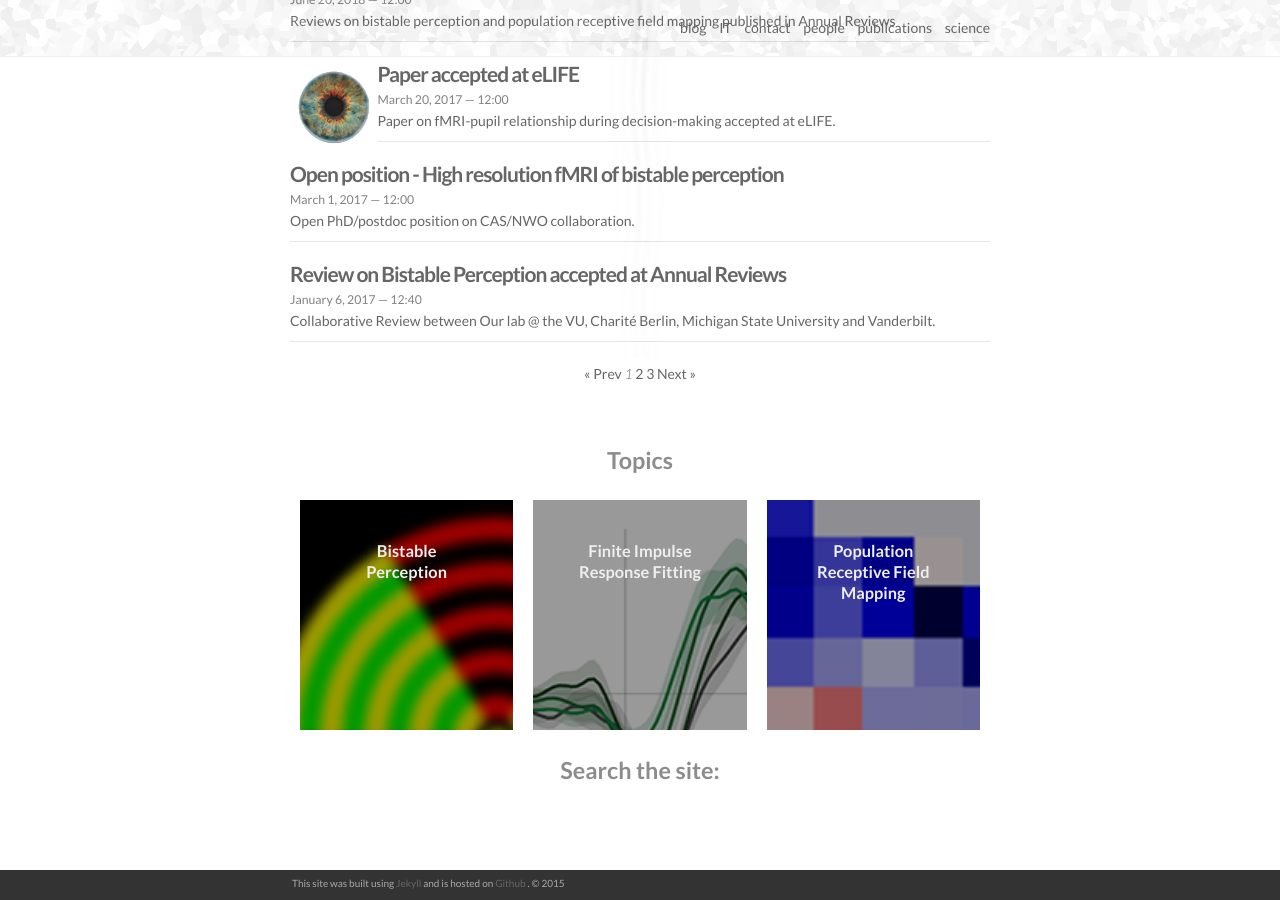
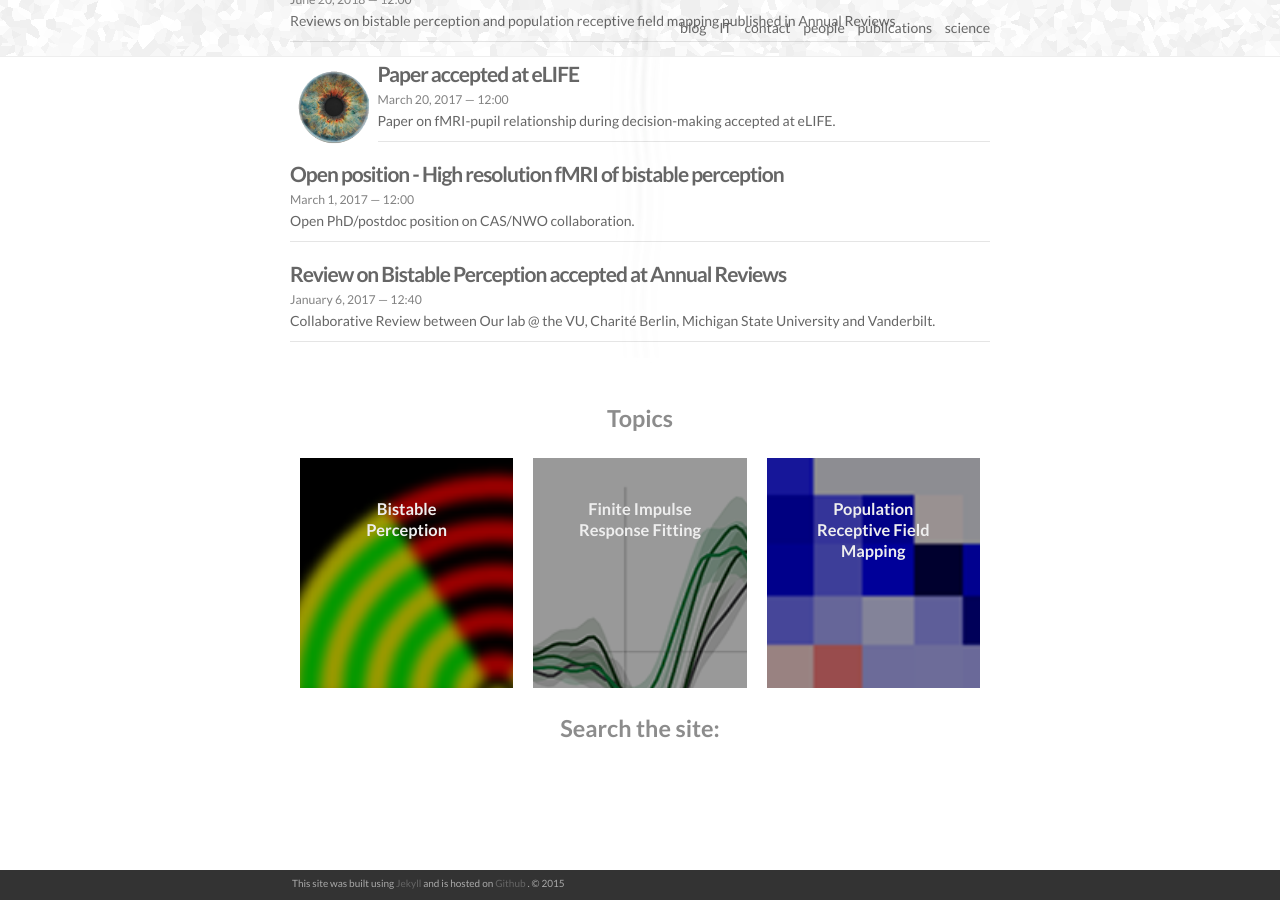
Before and after one commit to tknapen/tknapen.github.io, a Jekyll site: the page built from index.html, in a window 1280 px wide and 900 px high, scrolled down 581 px. Built offline with Jekyll 4.4.1, drawn with Linux system fonts in a browser that asks for light colours; nearby versions of some CDN libraries; the list of posts is cut into pages by our own code; comment, search, counter and statistics services are not loaded.

```diff
--- a/index.html
+++ b/index.html
@@ -31,7 +31,7 @@
     {% endfor %}
 </ul>
 <!-- Pagination links -->
-{% if paginator.total_pages > 1 %}
+<!-- {% if paginator.total_pages > 1 %}
 <div class="pagination">
   {% if paginator.previous_page %}
     <a href="{{ paginator.previous_page_path | relative_url }}">
@@ -61,8 +61,8 @@
     <span>Next &raquo;</span>
   {% endif %}
 </div>
-{% endif %}
-<br />
+{% endif %} -->
+
 <div class="header-bar">
   <h3>Topics</h3>
 </div>
```
